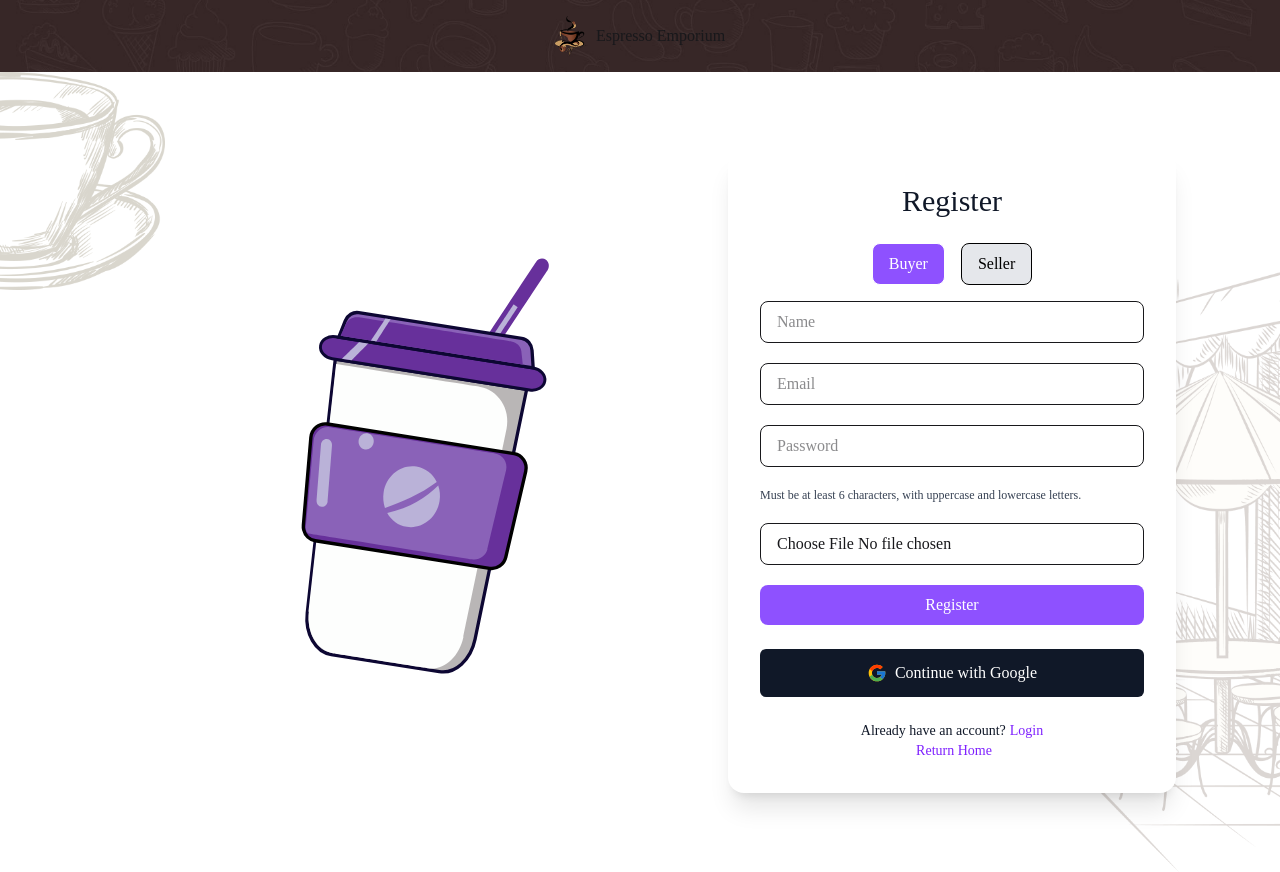
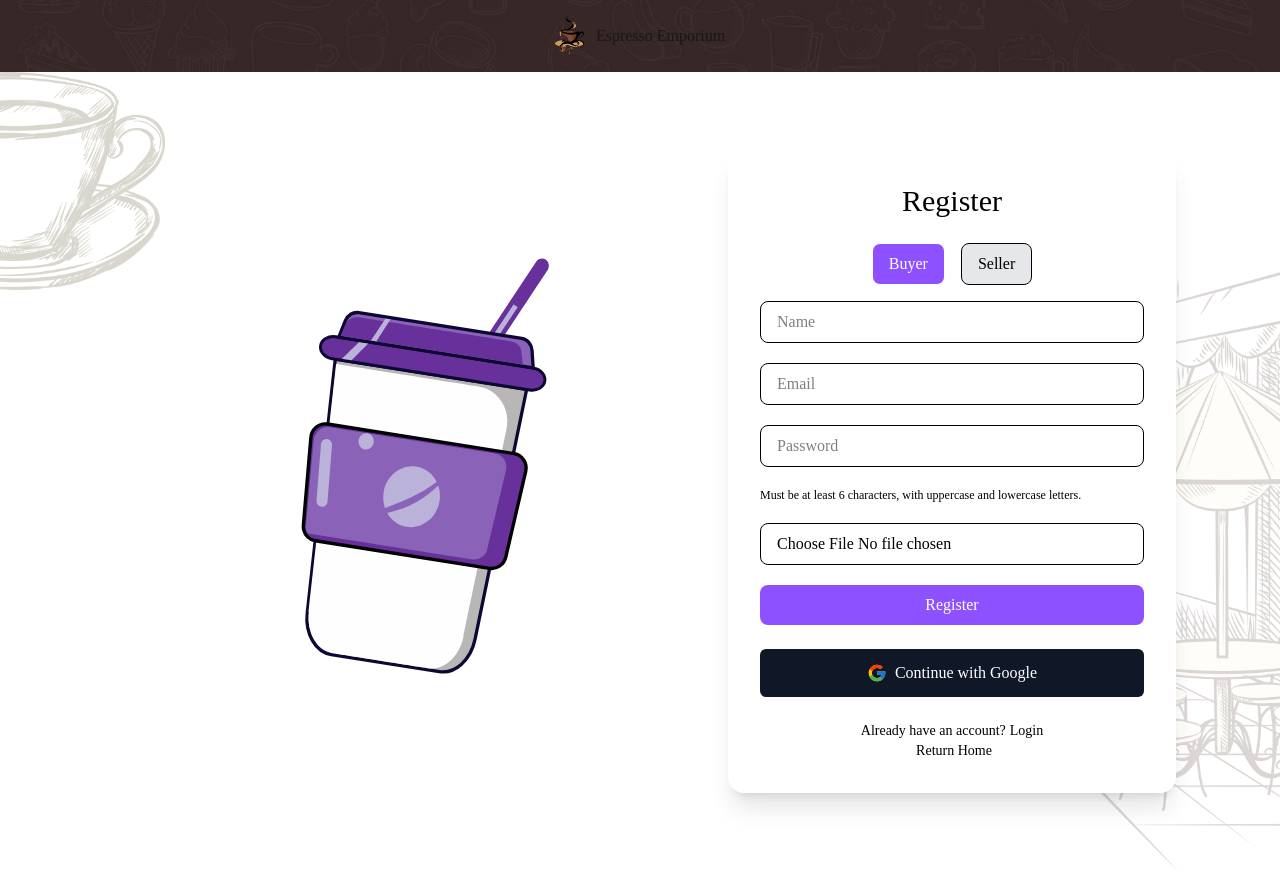
Before and after one commit to Sumyta-Bentey-Habib/Espresso-Emporium, a React (Vite) app: page /register in a window 1280 px wide. Both pictures are taken after a click on the button "Buyer". Built offline with nearby package versions, Linux system fonts and the light colour scheme; no server answers; a web font is replaced by a local one.

Commit message:
firebase deploy

```diff
--- a/src/pages/Register.jsx
+++ b/src/pages/Register.jsx
@@ -156,7 +156,7 @@ const Register = () => {
         </div>
 
         <div className="w-full max-w-md p-8 space-y-6 bg-white shadow-xl md:w-1/2 rounded-2xl">
-          <h1 className="text-3xl font-bold text-center text-gray-900">Register</h1>
+          <h1 className="text-3xl font-bold text-center text-black">Register</h1>
 
           <div className="flex justify-center gap-4 mb-4">
             {["Buyer", "Seller"].map((r) => (
@@ -183,7 +183,7 @@ const Register = () => {
                   value={formData.name}
                   onChange={handleChange}
                   required
-                  className="w-full px-4 py-2 border rounded-lg focus:outline-none focus:ring-2 focus:ring-violet-400"
+                  className="w-full px-4 py-2 border rounded-lg text-black focus:outline-none focus:ring-2 focus:ring-violet-400"
                 />
                 <input
                   type="email"
@@ -192,7 +192,7 @@ const Register = () => {
                   value={formData.email}
                   onChange={handleChange}
                   required
-                  className="w-full px-4 py-2 border rounded-lg focus:outline-none focus:ring-2 focus:ring-violet-400"
+                  className="w-full px-4 py-2 border rounded-lg text-black focus:outline-none focus:ring-2 focus:ring-violet-400"
                 />
                 <input
                   type="password"
@@ -201,9 +201,9 @@ const Register = () => {
                   value={formData.password}
                   onChange={handleChange}
                   required
-                  className="w-full px-4 py-2 border rounded-lg focus:outline-none focus:ring-2 focus:ring-violet-400"
+                  className="w-full px-4 py-2 border rounded-lg text-black focus:outline-none focus:ring-2 focus:ring-violet-400"
                 />
-                <p className="text-xs text-gray-700">
+                <p className="text-xs text-black">
                   Must be at least 6 characters, with uppercase and lowercase letters.
                 </p>
 
@@ -212,7 +212,7 @@ const Register = () => {
                   type="file"
                   accept="image/*"
                   onChange={handleFileChange}
-                  className="w-full px-4 py-2 border rounded-lg focus:outline-none focus:ring-2 focus:ring-violet-400"
+                  className="w-full px-4 py-2 border rounded-lg text-black focus:outline-none focus:ring-2 focus:ring-violet-400"
                 />
                 {preview && (
                   <img
@@ -242,13 +242,13 @@ const Register = () => {
             </>
           )}
 
-          <p className="text-sm text-center text-gray-900">
+          <p className="text-sm text-center text-black">
             Already have an account?
-            <NavLink to="/login" className="ml-1 text-violet-600 hover:underline">
+            <NavLink to="/login" className="ml-1 text-black hover:underline">
               Login
             </NavLink>
             <br />
-            <NavLink to="/" className="ml-1 text-violet-600 hover:underline">
+            <NavLink to="/" className="ml-1 text-black hover:underline">
               Return Home
             </NavLink>
           </p>
```
